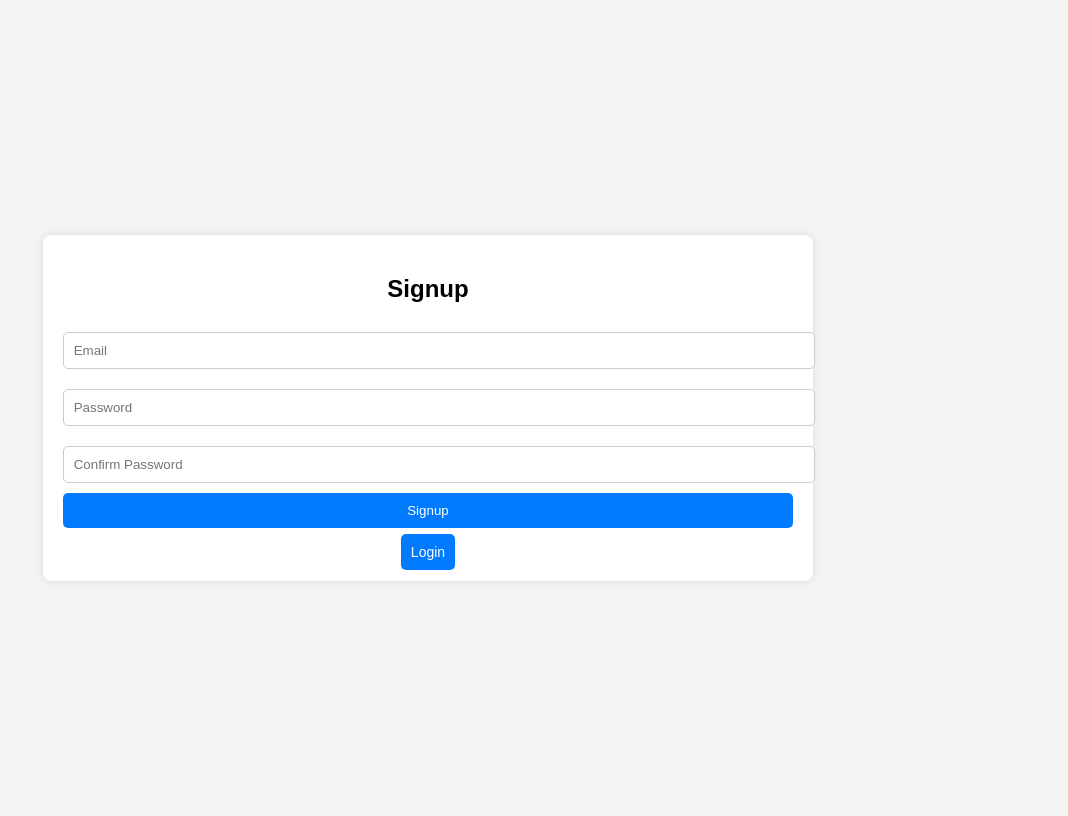
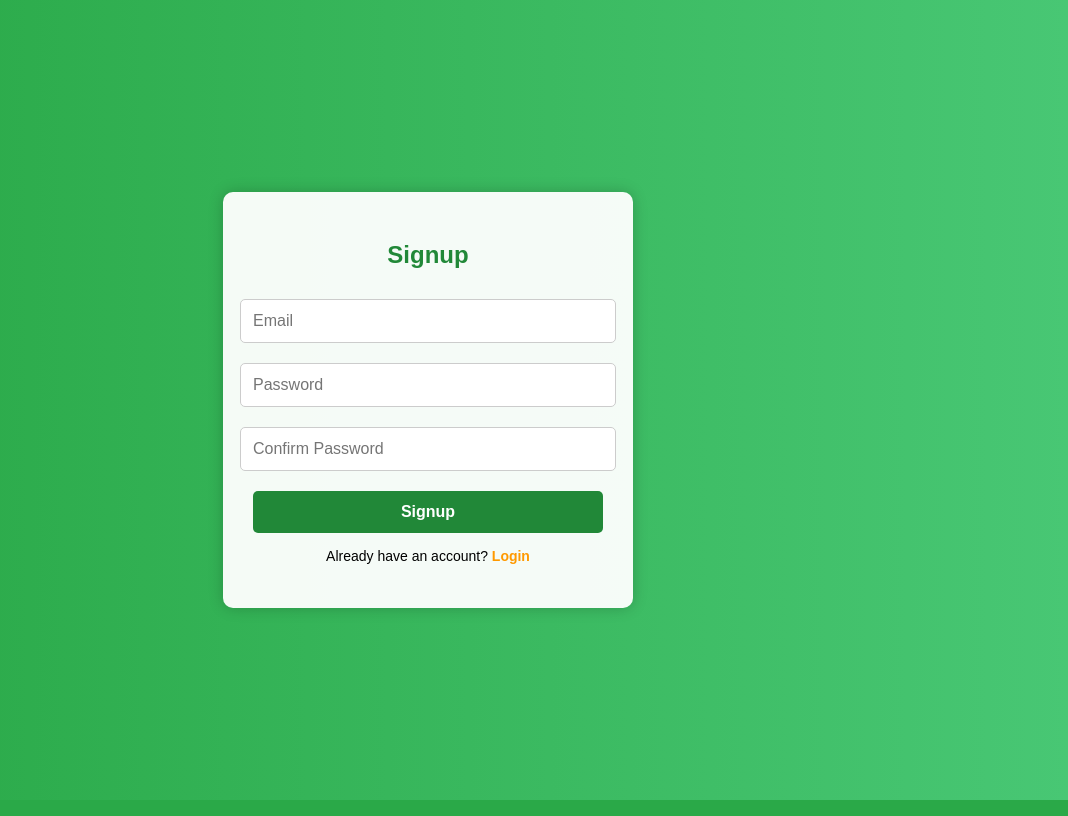
Before and after one commit to PluvioXO/Prog-2-CW, a Flask app: page /register in a window 1280 px wide. Shown: the whole page, without its empty margins (212-1280 px from the left). Run offline with Flask 3, Linux system fonts and the light colour scheme.

Commit message:
Possible theming for pages, not let me know thoughts

```diff
--- a/static/register.css
+++ b/static/register.css
@@ -4,52 +4,90 @@ body {
     justify-content: center;
     align-items: center;
     height: 100vh;
-    background-color: #f4f4f4;
+    background: linear-gradient(to right, #28a745, #48c774);
+    margin: 0;
 }
+
 .signup-container {
-    background: white;
-    padding: 20px;
-    border-radius: 8px;
-    box-shadow: 0 0 10px rgba(0, 0, 0, 0.1);
+    background: rgba(255, 255, 255, 0.95);
+    padding: 30px;
+    border-radius: 10px;
+    box-shadow: 0 0 15px rgba(0, 0, 0, 0.2);
     text-align: center;
+    width: 90%;
+    max-width: 350px;
 }
+
+h2 {
+    margin-bottom: 20px;
+    color: #218838;
+    font-size: 24px;
+}
+
+form {
+    display: flex;
+    flex-direction: column;
+    align-items: center;
+}
+
 input {
     width: 100%;
-    padding: 10px;
+    padding: 12px;
     margin: 10px 0;
     border: 1px solid #ccc;
     border-radius: 5px;
+    font-size: 16px;
+    outline: none;
+    transition: border 0.3s;
 }
-button {
+
+input:focus {
+    border-color: #218838;
+}
+
+button, .btn {
     width: 100%;
-    padding: 10px;
-    background: #007bff;
-    color: white;
+    padding: 12px;
     border: none;
     border-radius: 5px;
+    font-size: 16px;
+    font-weight: bold;
     cursor: pointer;
-    margin-bottom: 15px;
+    transition: 0.3s;
+    margin-top: 10px;
 }
+
+button {
+    background: #218838;
+    color: white;
+}
+
 button:hover {
-    background: #0056b3;
+    background: #1a662a;
 }
 
 .btn {
-    width: 100%;
-    padding: 10px;
-    background: #007bff;
+    background: white;
+    color: #218838;
+    border: 2px solid #218838;
+}
+
+.btn:hover {
+    background: #218838;
     color: white;
-    border: none;
-    border-radius: 5px;
-    cursor: pointer;
-    margin-bottom: 15px;
+}
+
+p {
+    margin-top: 15px;
     font-size: 14px;
 }
 
-a {
+.login-link {
+    color: #ff9900;
     text-decoration: none;
+    font-weight: bold;
 }
 
-a:hover {
-    background: #0056b3;
+.login-link:hover {
+    text-decoration: underline;
 }
--- a/templates/auth/login.html
+++ b/templates/auth/login.html
@@ -16,7 +16,7 @@
             <input type="text" name="email" placeholder="Email" required>
             <input type="password" name="password" placeholder="Password" required>
             <button type="submit">Login</button>
-            <a class="btn" href="{{ url_for('signup') }}">Signup</a>
+            <p>Don't have an account? <a href="{{ url_for('signup') }}" class="signup-link">Sign up</a></p>
         </form>
     </div>
 </body>
--- a/templates/auth/register.html
+++ b/templates/auth/register.html
@@ -16,7 +16,7 @@
             <input type="password" name="password" placeholder="Password" required>
             <input type="password" name="confirm_password" placeholder="Confirm Password" required>
             <button type="submit">Signup</button>
-            <a class='btn' href="{{ url_for('login') }}">Login</a>
+            <p>Already have an account? <a href="{{ url_for('login') }}" class="login-link">Login</a></p>
         </form>
     </div>
 </body>
```
Also changed, not shown: static/landing.css (added, +43 -0 lines), static/login.css (+67 -22 lines), templates/landing.html (+11 -5 lines).
